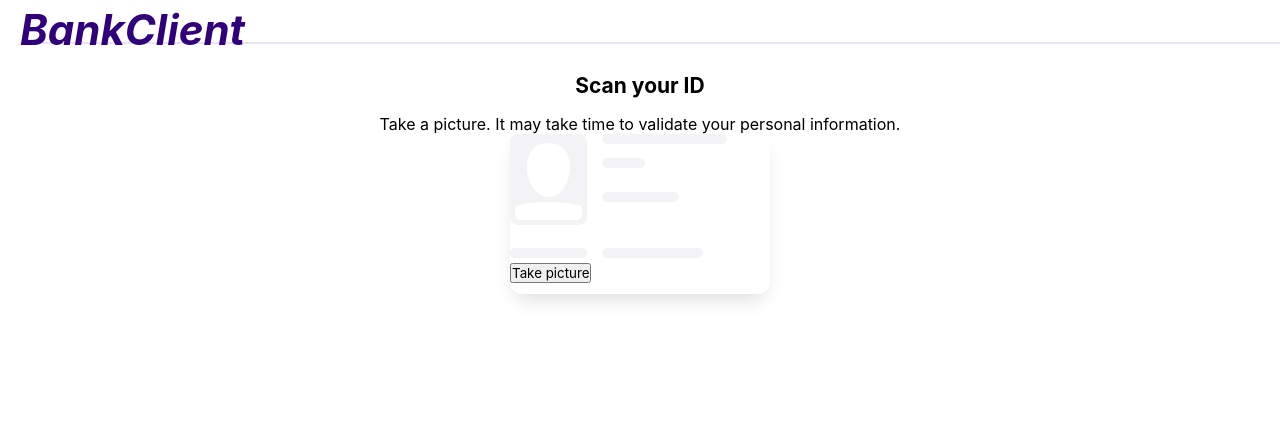
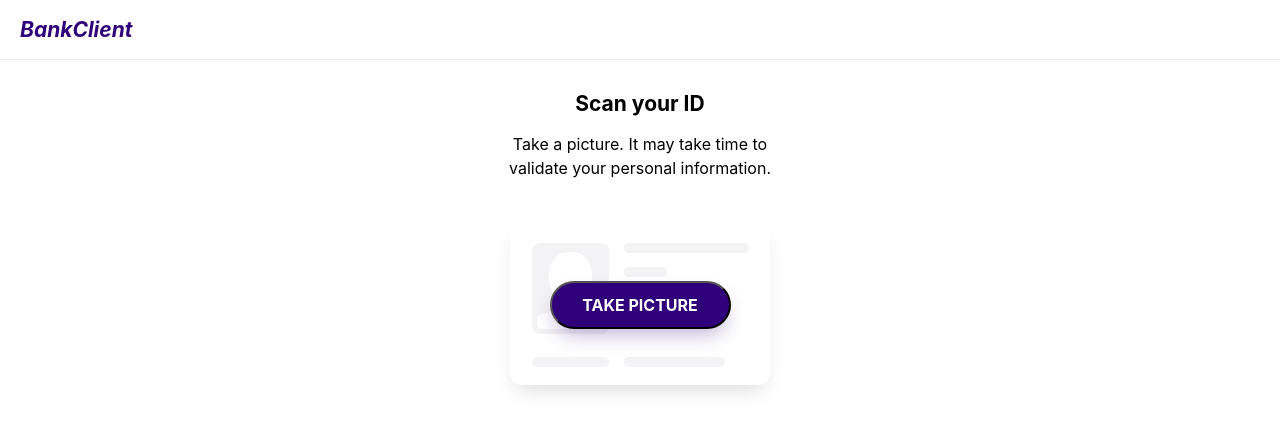
Before and after one commit to ArantxaDR/Scan-Id, a React (Create React App) app: page / in a window 1280 px wide. Shown: the top 432 px of the page. Built offline with nearby package versions, Linux system fonts and the light colour scheme; no server answers.

Commit message:
add styles and change camera

```diff
--- a/src/components/App.tsx
+++ b/src/components/App.tsx
@@ -1,7 +1,7 @@
 import React from "react";
 //components
 import Header from "./Header";
-import GetUserMedia from "./GetUserMedia";
+
 import "../styles/App.scss";
 
 function App() {
@@ -9,7 +9,18 @@ function App() {
     <>
       <Header />
 
-      <GetUserMedia />
+      <main className="main">
+        <h2 className="main-title">Scan your ID</h2>
+        <p className="main-title__text">
+          Take a picture. It may take time to validate your personal
+          information.
+        </p>
+        <div className="ID">
+          <div className="ID-container">
+            <button className="btn">Take picture</button>
+          </div>
+        </div>
+      </main>
     </>
   );
 }
--- a/src/components/GetUserMedia.tsx
+++ /dev/null
@@ -1,95 +0,0 @@
-import React, { useEffect, useRef } from "react";
-import Idbg from "../styles/assets/ID bg.svg";
-import "../styles/_GetUserMedia.scss";
-
-const GetUserMedia = () => {
-  const videoRef = useRef<HTMLVideoElement>(null);
-  const photoRef = useRef<HTMLCanvasElement>(null);
-  const stripRef = useRef<HTMLDivElement>(null);
-  const colorRef = useRef<HTMLDivElement>(null);
-
-  useEffect(() => {
-    getVideo();
-  }, [videoRef]);
-
-  const getVideo = () => {
-    navigator.mediaDevices
-      .getUserMedia({ video: { width: 300 } })
-      .then((stream) => {
-        let video = videoRef.current;
-        if (null !== video) {
-          video.srcObject = stream;
-          video.play();
-        }
-      })
-      .catch((err) => {
-        console.error("error:", err);
-      });
-  };
-
-  const paintToCanvas = () => {
-    let video = videoRef.current;
-    let photo = photoRef.current;
-    const width = 320;
-    const height = 240;
-    let ctx = photo?.getContext("2d");
-
-    if (null !== photo) {
-      photo.width = width;
-      photo.height = height;
-    }
-
-    return setInterval(() => {
-      let color = colorRef.current;
-
-      if (null != ctx && null !== video && null !== color) {
-        ctx.drawImage(video, 0, 0, width, height);
-        let pixels = ctx.getImageData(0, 0, width, height);
-
-        color.style.backgroundColor = `rgb(${pixels.data[0]},${pixels.data[1]},${pixels.data[2]})`;
-
-        color.style.borderColor = `rgb(${pixels.data[0]},${pixels.data[1]},${pixels.data[2]})`;
-      }
-    }, 200);
-  };
-
-  const takePhoto = () => {
-    let photo = photoRef.current;
-    let strip = stripRef.current;
-
-    if (null !== photo && null !== strip) {
-      const data = photo.toDataURL("image/jpeg");
-
-      console.warn(data);
-      const link = document.createElement("a");
-      link.href = data;
-      link.setAttribute("download", "myWebcam");
-      link.innerHTML = `<img src='${data}' alt='thumbnail'/>`;
-      strip.insertBefore(link, strip.firstChild);
-    }
-  };
-
-  return (
-    <main className="scan-empty">
-      <div ref={colorRef} className="scene"></div>
-      <h2 className="scan-empty__title">Scan your ID</h2>
-      <p className="scan-empty__text">
-        Take a picture. It may take time to validate your personal information.
-      </p>
-      <div className="scan-empty__img">
-        <img src={Idbg} alt="" />
-        <button onClick={() => takePhoto()} className="scan-empty__btn">
-          Take picture
-        </button>
-        <video
-          onCanPlay={() => paintToCanvas()}
-          ref={videoRef}
-          className="player"
-        />
-        <canvas ref={photoRef} className="photo" />
-      </div>
-    </main>
-  );
-};
-
-export default GetUserMedia;
--- a/src/components/Header.tsx
+++ b/src/components/Header.tsx
@@ -4,8 +4,7 @@ import "../styles/_Header.scss";
 export default function Header() {
   return (
     <header className="header">
-      <h1>BankClient</h1>
-      <hr className="header-line"></hr>
+      <h1 className="header-title">BankClient</h1>
     </header>
   );
 }
--- a/src/index.tsx
+++ b/src/index.tsx
@@ -3,10 +3,13 @@ import ReactDOM from "react-dom";
 import "./styles/index.scss";
 import App from "./components/App";
 import reportWebVitals from "./reportWebVitals";
+import { HashRouter } from "react-router-dom";
 
 ReactDOM.render(
   <React.StrictMode>
-    <App />
+    <HashRouter>
+      <App />
+    </HashRouter>
   </React.StrictMode>,
   document.getElementById("root")
 );
--- a/src/styles/App.scss
+++ b/src/styles/App.scss
@@ -0,0 +1,62 @@
+@import "./core/variables";
+
+.main {
+  display: flex;
+  flex-direction: column;
+  justify-content: center;
+  align-items: center;
+  margin-top: 32px;
+  &-title {
+    height: 24px;
+    width: 282px;
+    color: $colorquaternay;
+    font-size: 21px;
+    font-weight: bold;
+    letter-spacing: 0;
+    line-height: 24px;
+    text-align: center;
+    margin-bottom: 16px;
+    &__text {
+      color: $colorquaternay;
+      height: 48px;
+      width: 314px;
+      font-size: 16px;
+      letter-spacing: 0;
+      line-height: 24px;
+      text-align: center;
+      margin-bottom: 45px;
+    }
+  }
+}
+
+.ID {
+  display: flex;
+  align-items: center;
+  justify-content: center;
+  height: 160px;
+  width: 260px;
+  border-radius: 12px;
+  background-color: #ffffff;
+  box-shadow: 0 10px 20px -6px rgba(0, 0, 0, 0.15);
+  padding: 18px;
+  &-container {
+    padding: 38px;
+    height: 124px;
+    width: 217px;
+    display: flex;
+    align-items: center;
+    justify-content: center;
+    background-image: url(../styles/assets/IDbg.svg);
+  }
+}
+.btn {
+  color: $colorsecondary;
+  text-transform: uppercase;
+  font-weight: bold;
+  font-size: 16px;
+  height: 48px;
+  min-width: 181px;
+  box-shadow: 0 10px 20px -5px rgba(47, 0, 121, 0.3);
+  border-radius: 24px;
+  background-color: #2f0079;
+}
--- a/src/styles/_GetUserMedia.scss
+++ /dev/null
@@ -1,41 +0,0 @@
-@import "./core/variables";
-
-.scan-empty__img {
-  height: 160px;
-  width: 260px;
-  border-radius: 12px;
-  background-color: #ffffff;
-  box-shadow: 0 10px 20px -6px rgba(0, 0, 0, 0.15);
-}
-.scan-empty {
-  display: flex;
-  flex-direction: column;
-  justify-content: center;
-  align-items: center;
-  margin-top: 32px;
-  &__title {
-    height: 24px;
-    width: 282px;
-    color: $colorquaternay;
-
-    font-size: 21px;
-    font-weight: bold;
-    letter-spacing: 0;
-    line-height: 24px;
-    text-align: center;
-    margin-bottom: 16px;
-    &__text {
-      color: $colorquaternay;
-      height: 48px;
-      width: 314px;
-
-      font-size: 16px;
-      letter-spacing: 0;
-      line-height: 24px;
-      text-align: center;
-    }
-    &__img {
-      margin-top: 27px;
-    }
-  }
-}
--- a/src/styles/_Header.scss
+++ b/src/styles/_Header.scss
@@ -1,21 +1,20 @@
 @import "./core/variables";
 
 .header {
+  box-sizing: border-box;
+  height: 60px;
+  border-bottom: 1px solid rgba(47, 0, 121, 0.1);
+  padding-left: 20px;
+  display: flex;
+  align-items: center;
+  &-title {
     height: 24px;
     width: 101px;
     color: $colortertiary;
-
     font-size: 21px;
     font-style: italic;
+    font-weight: bold;
+    letter-spacing: 0;
     line-height: 24px;
-  margin-left: 20px;
-  margin-top: 18px;
-  margin-bottom: 18px;
-  font-weight: bold;
-  &-line {
-    margin-left: 0;
-    height: 1px;
-    width: 100vw;
-    border: 1px solid rgba(47, 0, 121, 0.1);
   }
 }
```
Also changed, not shown: src/components/FitPicture.tsx (+17 -1 lines), src/styles/assets/IDbg.svg (renamed from src/styles/assets/ID bg.svg), 1 other file (tests, documents, lock files or other folders). Lines whose indentation alone changed are shown as unchanged.
